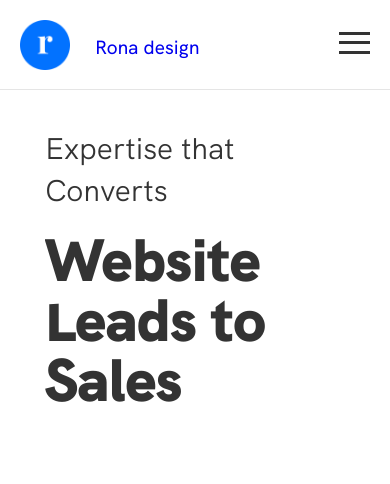
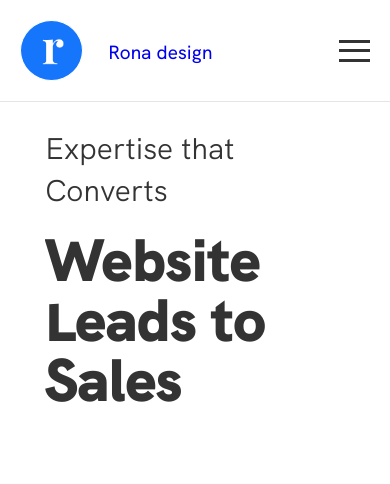
Before and after one commit to krmuthu/ronadesign, a Gatsby site: page / in a window 390 px wide. Built offline with nearby package versions, Linux system fonts and the light colour scheme; Gatsby itself is replaced by a stand-in of ours.

Commit message:
Update works

```diff
--- a/src/css/styles.css
+++ b/src/css/styles.css
@@ -225,9 +225,16 @@ ul {
   color: #000;
 }
 
-.logo img {
-  display: inline;
+.logo .imgHolder {
+  display: inline-block;
+  background-color: #1576fb;
+  border-radius:50% ;
+  padding:11px 13px 4px 16px;
+  border:1px solid white;
   vertical-align: middle;
+}
+.logo .imgHolder img{
+  transform:scale(.65);
 }
 
 .logo span {
@@ -323,7 +330,6 @@ ul {
   .sidebar {
     border-bottom: 1px solid rgba(0, 0, 0, .1);
     background: #fff;
-    height: 90px;
     z-index: 1;
     position: fixed;
     top: 0px;
@@ -336,7 +342,7 @@ ul {
     grid-template-columns: 1fr 1fr;
   }
   .nav {
-    padding: 12px 0 0 0;
+    padding: 20px 0 0 0;
   }
   .menu>ul {
     max-height: 0;
--- a/src/layout.js
+++ b/src/layout.js
@@ -1,23 +1,15 @@
 import React, { useEffect } from 'react'
 import { Link, navigate } from 'gatsby'
 import { Helmet } from 'react-helmet'
-import { globalHistory as history } from '@reach/router'
 
 import './css/typography.css'
 import './css/styles.css'
-import logo from './images/logo.png'
+import logo from './images/rlogo.png'
 
 
 export default function Template({path, children, currentPage }) {
   const [menustate, setMenuState] = React.useState(false);
-  const { location } = history;
-  let next = 0;
-  let curPage = 0;
-  const pages = ['/', '/about-us/', '/works/', '/contact-us/'];
-  let curPageNum = pages.findIndex((e)=>{return e.includes(location.pathname)})
-  let isScrolling = true;
-  let timer;
-  let clientY;
+
 
 /*
   useEffect(() => {
@@ -92,85 +84,6 @@ export default function Template({path, children, currentPage }) {
 
   })*/
 
-
-  const goPage = () => {
-    console.log(curPageNum)
-    isScrolling = true;
-    setTimeout(() => { isScrolling = false; }, 1000);
-    navigate(pages[curPageNum]);
-    return;
-    //document.querySelectorAll('.active').forEach((e) => {console.log(e)})
-    const aciveScreen = document.querySelector('.active');
-    if(aciveScreen) {
-      aciveScreen.classList.remove('active');
-    }
-    const newScreen = document.querySelector('.' + pages[curPage]);
-    if(aciveScreen) {
-      newScreen.classList.add('active');
-    }
-
-
-
-  }
-
-  const onScroll = (e) => {
-    return;
-    console.log(e)
-    if (isScrolling) return;
-    next += e.deltaY;
-    if (next > 2) {
-      next = 0;
-      if (curPageNum < 3){
-        curPageNum++;
-        goPage();
-      }
-
-    } if (next < -2) {
-      next = 0;
-      if (curPageNum > 0){
-        curPageNum--;
-        goPage();
-      }
-    }
-
-  }
-
-  const touchEndFn = (e) => {
-    let deltaY;
-    // Compute the change in X and Y coordinates.
-    // The first touch point in the changedTouches
-    // list is the touch point that was just removed from the surface.
-
-    deltaY = e.changedTouches[0].clientY - clientY;
-    if(deltaY < 0) {
-      if(window.innerHeight + window.scrollY >= document.body.scrollHeight){
-        curPageNum++;
-        goPage();
-      }
-    }
-    // Process the data ...
-  }
-
-  const touchStartFn = (e) => {
-    // Cache the client X/Y coordinates
-    clientY = e.touches[0].clientY;
-
-  }
-
-  useEffect(() => {
-    //window.addEventListener('wheel', onScroll, false);
-    document.addEventListener('touchstart', touchStartFn, false);
-
-    document.addEventListener('touchend', touchEndFn, false);
-
-    timer = setTimeout(() => { isScrolling = false; }, 1000);
-    return () => {
-        clearTimeout(timer);
-        document.removeEventListener("touchmove", onScroll, {passive: false});
-        //window.removeEventListener('wheel', onScroll, false);
-    }
-  })
-
   const onChangeMenu = (e) => {
     setMenuState(!menustate);
   }
@@ -185,7 +98,7 @@ export default function Template({path, children, currentPage }) {
         <div className="grid">
           <div className="sidebar">
             <div className="logo">
-            <Link to="/"><img src={logo} alt="Rona Design" height="50px" width="50px" /><span>Rona design</span></Link>
+            <Link to="/"><div className="imgHolder"><img src={logo} alt="Rona Design"  /></div><span>Rona design</span></Link>
             </div>
             <div className="nav">
               <input type="checkbox"  checked={menustate} onChange={onChangeMenu}  id="navbar-checkbox" className="navbar-checkbox" name="navbar-checkbox" />
```
Also changed, not shown: src/images/rlogo.png (added).
